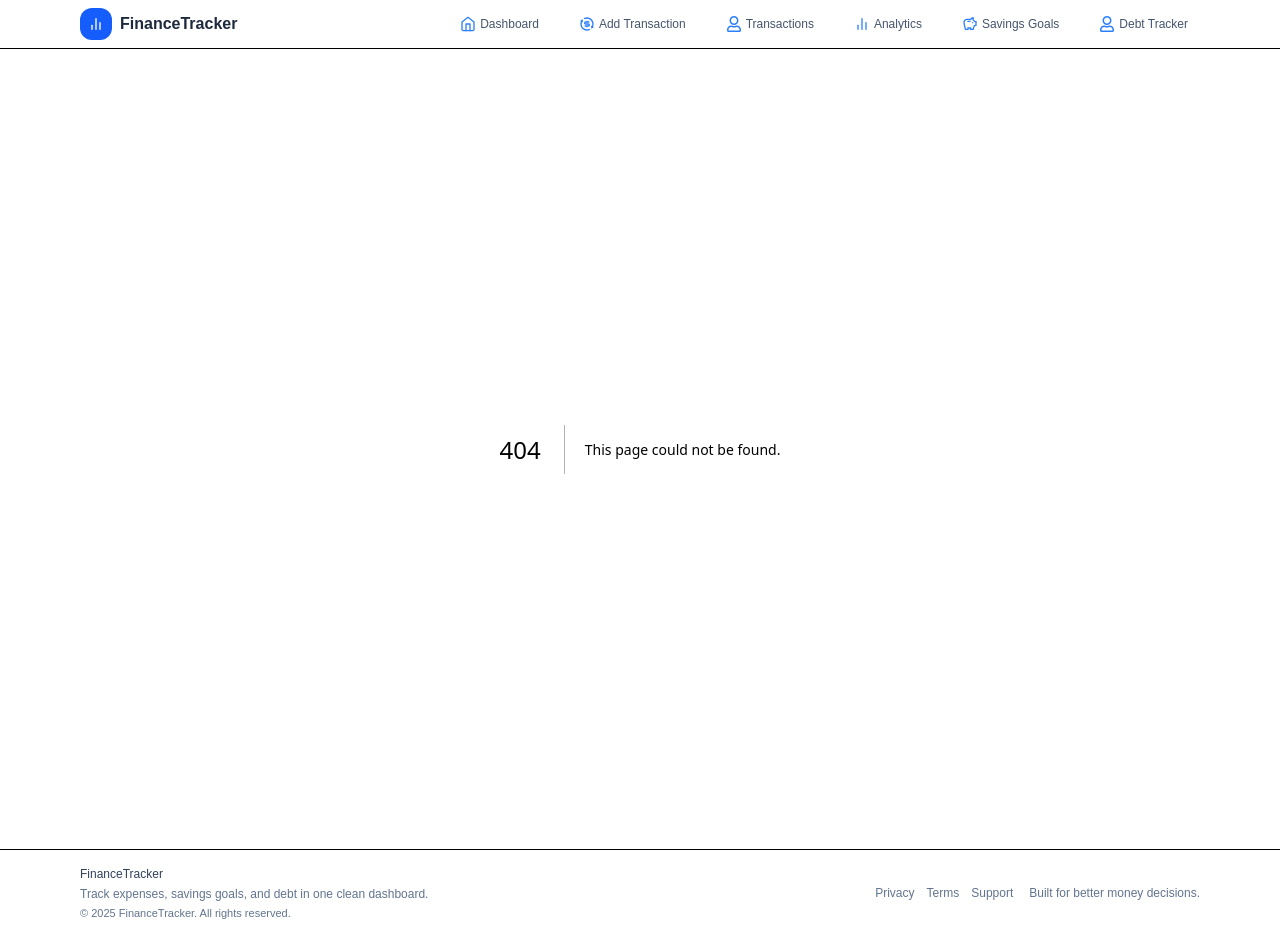
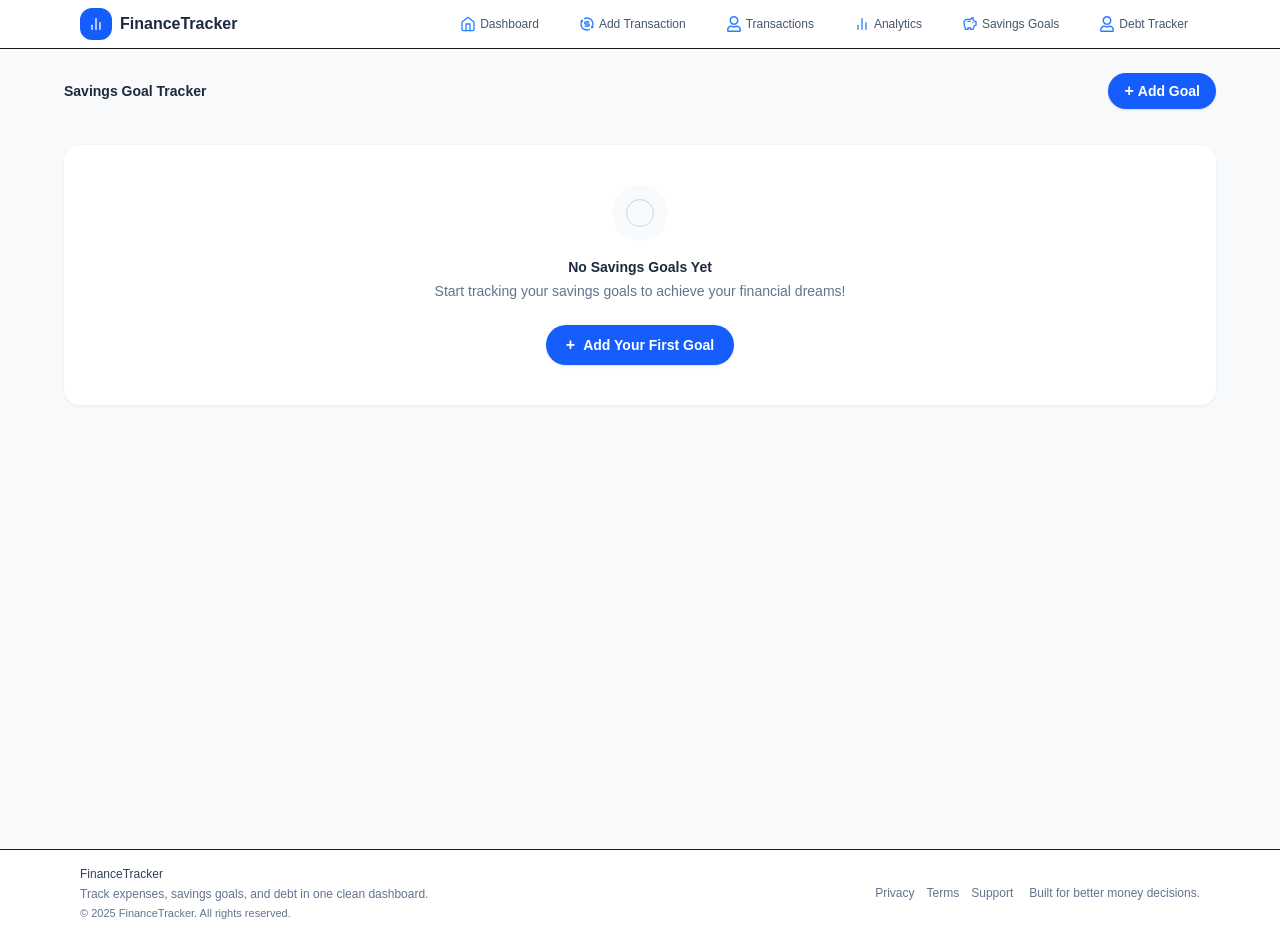
Before and after one commit to SanathRai33/FinanceTracker, a Next.js app: page /goals in a window 1280 px wide. Before the commit this address had no page. Built offline with nearby package versions, Linux system fonts and the light colour scheme.

Commit message:
Create/Goal (Created goals page with components)

```diff
--- a/app/components/Navbar.tsx
+++ b/app/components/Navbar.tsx
@@ -13,7 +13,7 @@ const navItems = [
   { label: "Add Transaction", href: "/add-transaction", icon: <RiExchangeDollarLine size={16} /> },
   { label: "Transactions", href: "/transactions", icon: <FaRegUser size={16} /> },
   { label: "Analytics", href: "/analytics", icon: <FiBarChart2 size={16} /> },
-  { label: "Savings Goals", href: "/savings-goals", icon: <MdOutlineSavings size={16} /> },
+  { label: "Savings Goals", href: "/goals", icon: <MdOutlineSavings size={16} /> },
   { label: "Debt Tracker", href: "/debt-tracker", icon: <FaRegUser size={16} /> },
 ];
 
--- /dev/null
+++ b/app/components/goals/GoalsEmptyState.tsx
@@ -0,0 +1,29 @@
+// app/components/goals/GoalsEmptyState.tsx
+
+export function GoalsEmptyState() {
+    return (
+      <section className="rounded-2xl bg-white px-4 py-8 text-center shadow-sm ring-1 ring-slate-100 sm:px-6 sm:py-10">
+        <div className="mx-auto flex max-w-xl flex-col items-center gap-4">
+          {/* Target icon circle */}
+          <div className="flex h-14 w-14 items-center justify-center rounded-full bg-slate-50 text-slate-400">
+            {/* replace with an actual icon if you like */}
+            <div className="h-7 w-7 rounded-full border border-slate-300" />
+          </div>
+
+          <div className="space-y-1">
+            <p className="text-sm font-semibold text-slate-800">
+              No Savings Goals Yet
+            </p>
+            <p className="text-xs text-slate-500 sm:text-sm">
+              Start tracking your savings goals to achieve your financial dreams!
+            </p>
+          </div>
+
+          <button className="mt-2 inline-flex items-center gap-2 rounded-full bg-blue-600 px-4 py-2 text-xs font-semibold text-white shadow-sm transition hover:bg-blue-700 sm:px-5 sm:py-2.5 sm:text-sm">
+            <span className="text-base leading-none">+</span>
+            <span>Add Your First Goal</span>
+          </button>
+        </div>
+      </section>
+    );
+  }
--- /dev/null
+++ b/app/components/goals/GoalsToolbar.tsx
@@ -0,0 +1,16 @@
+// app/components/goals/GoalsToolbar.tsx
+
+export function GoalsToolbar() {
+    return (
+      <div className="mb-3 flex flex-col items-start justify-between gap-3 text-xs sm:mb-4 sm:flex-row sm:items-center sm:text-sm">
+        <h1 className="font-semibold text-slate-800">
+          Savings Goal Tracker
+        </h1>
+
+        <button className="inline-flex items-center gap-1 rounded-full bg-blue-600 px-4 py-2 text-xs font-semibold text-white shadow-sm transition hover:bg-blue-700 sm:text-sm">
+          <span className="text-base leading-none">+</span>
+          <span>Add Goal</span>
+        </button>
+      </div>
+    );
+  }
--- /dev/null
+++ b/app/goals/page.tsx
@@ -0,0 +1,15 @@
+// app/goals/page.tsx
+
+import { GoalsToolbar } from "../components/goals/GoalsToolbar";
+import { GoalsEmptyState } from "../components/goals/GoalsEmptyState";
+
+export default function GoalsPage() {
+  return (
+    <div className="bg-slate-50 px-3 py-4 sm:px-4 sm:py-6 lg:px-6 min-h-screen">
+      <div className="mx-auto flex max-w-6xl flex-col gap-4 sm:gap-5">
+        <GoalsToolbar />
+        <GoalsEmptyState />
+      </div>
+    </div>
+  );
+}
```
